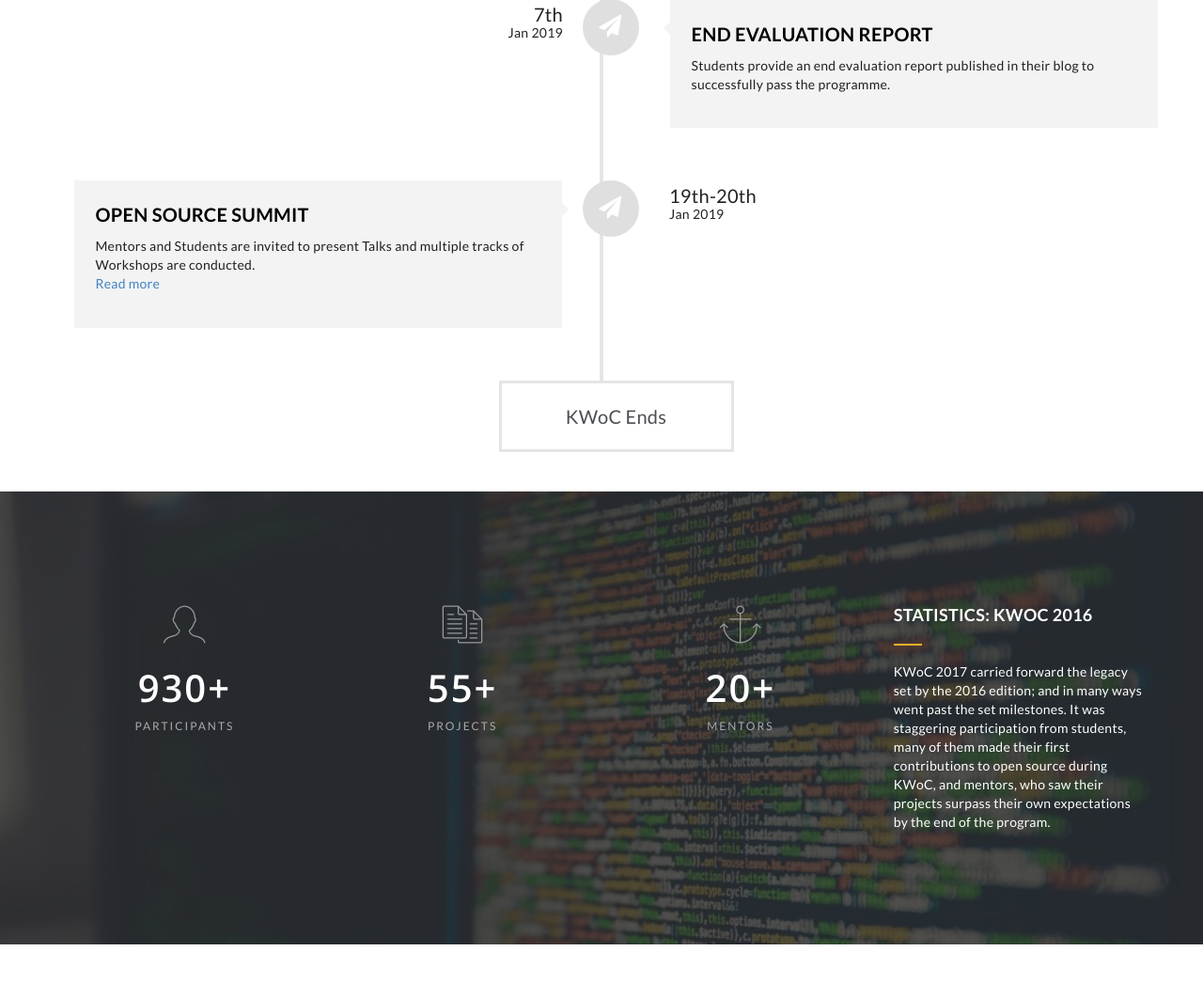
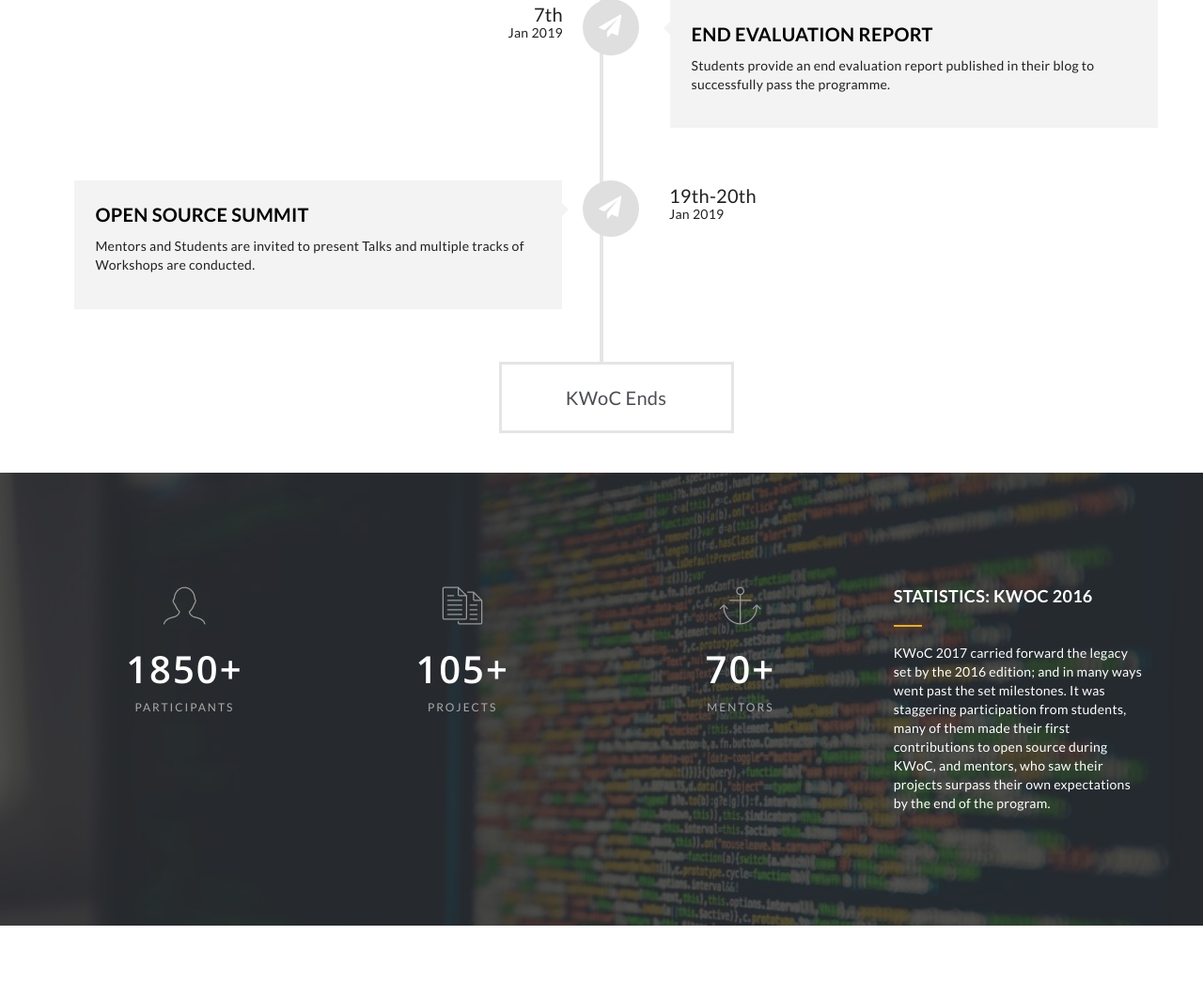
Before and after one commit to kossiitkgp/kwoc-2018, a Flask app: page / in a window 1280 px wide. Shown: the part 3427-4472 px from the top of the page at 94% size. Run offline with Flask 2, Linux system fonts and the light colour scheme; some libraries are stand-ins or nearby versions.

Commit message:
Update stats

```diff
--- a/static/js/main.js
+++ b/static/js/main.js
@@ -1466,7 +1466,7 @@ function animatecounters(){
 /*==============================================================*/
     //Counter Number - START CODE
     /*==============================================================*/
-    jQuery({ ValuerHbcO: 0 }).delay(0).animate({ ValuerHbcO: 930 },
+    jQuery({ ValuerHbcO: 0 }).delay(0).animate({ ValuerHbcO: 1850 },
     {
         duration: 2000,
         easing: "swing",
@@ -1475,7 +1475,7 @@ function animatecounters(){
             $("#anim-number-pizza").text(Math.ceil(this.ValuerHbcO)+"+");
         }
     });
-    jQuery({ ValuerHbcO: 0 }).delay(0).animate({ ValuerHbcO: 55 },
+    jQuery({ ValuerHbcO: 0 }).delay(0).animate({ ValuerHbcO: 105 },
     {
         duration: 2000,
         easing: "swing",
@@ -1483,7 +1483,7 @@ function animatecounters(){
             $("#anim-number-client").text(Math.ceil(this.ValuerHbcO)+"+");
         }
     });
-    jQuery({ ValuerHbcO: 0 }).delay(0).animate({ ValuerHbcO: 20 },
+    jQuery({ ValuerHbcO: 0 }).delay(0).animate({ ValuerHbcO: 70 },
     {
         duration: 2000,
         easing: "swing",
--- a/templates/index.html
+++ b/templates/index.html
@@ -510,7 +510,7 @@
 
               <div class="cd-timeline-content">
                 <h2>Open Source Summit</h2>
-                <p>Mentors and Students are invited to present Talks and multiple tracks of Workshops are conducted.<br> <a href="/summit">Read more</a></p>
+                <p>Mentors and Students are invited to present Talks and multiple tracks of Workshops are conducted.<br><!--<a href="/summit">Read more</a>--></p>
                 <span class="cd-date"><span class="cd-date-year">19th-20th</span><span class="cd-date-month">Jan 2019</span></span>
               </div> <!-- cd-timeline-content -->
             </div> <!-- cd-timeline-block -->
```
